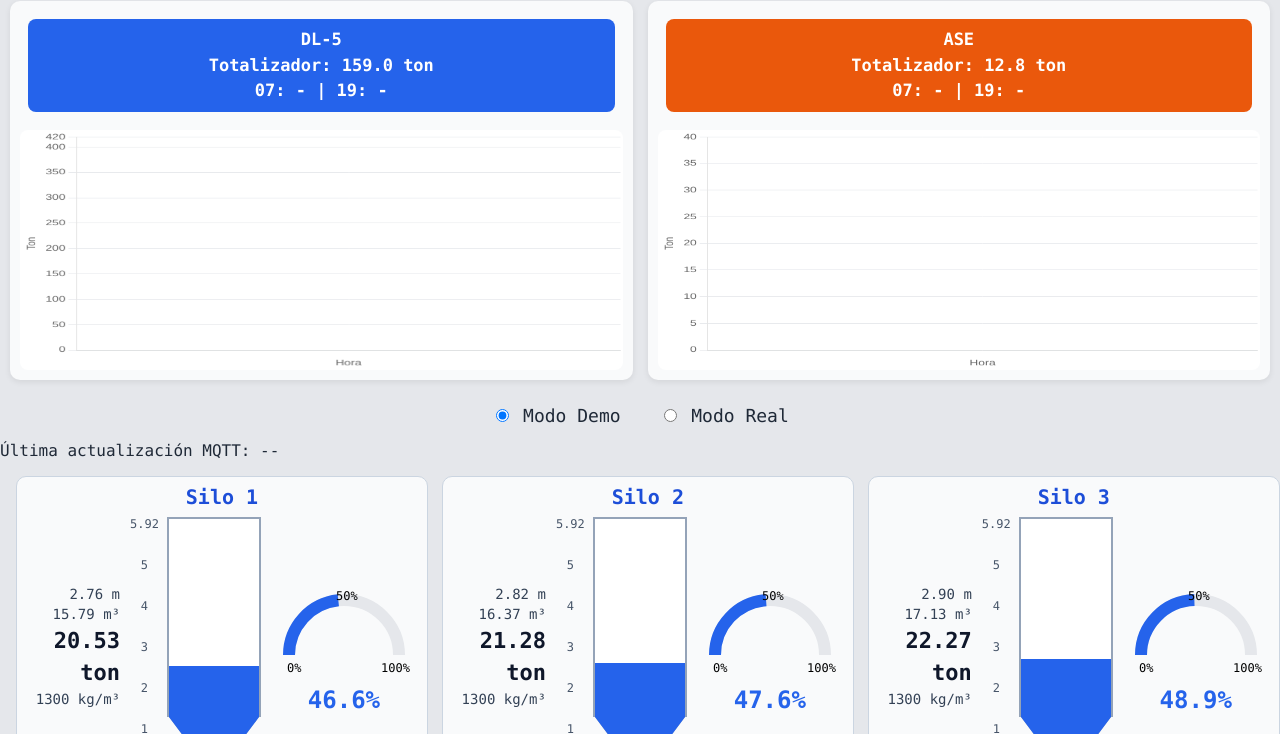
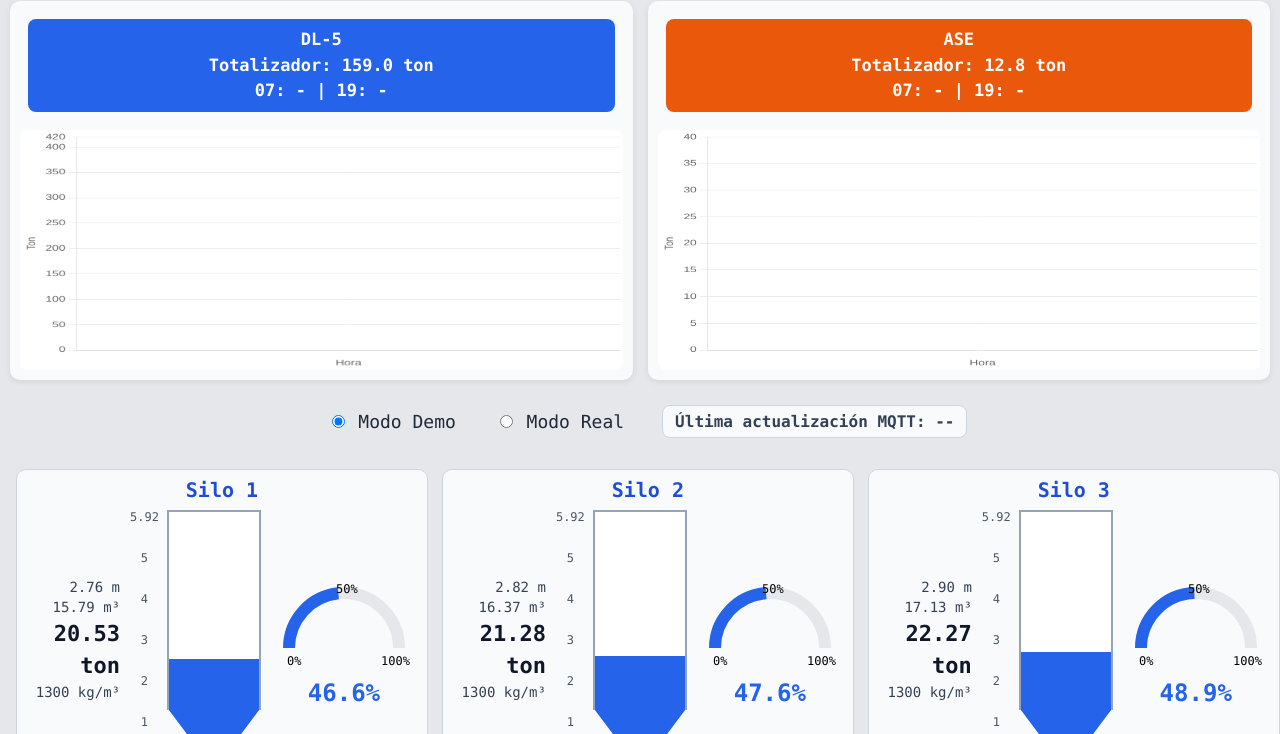
Before and after one commit to moyarzo/scada-silos, a website: page index.html in a window 1280 px wide. Shown: the part 66-800 px from the top of the page. Drawn offline with nearby package versions, Linux system fonts and the light colour scheme; some packages are replaced by stand-ins of ours; no server answers; a script that the page names is missing.

Commit message:
Update styles.css

```diff
--- a/styles.css
+++ b/styles.css
@@ -24,6 +24,7 @@
 .header h1 {
   margin: 0;
   font-size: 30px;
+  text-align: center;
 }
 
 .top-panel {
@@ -57,15 +58,33 @@
   border-radius: 8px;
 }
 
+.mode-bar {
+  display: flex;
+  justify-content: center;
+  align-items: center;
+  gap: 24px;
+  margin: 15px 0;
+  flex-wrap: wrap;
+}
+
 .mode-selector {
   text-align: center;
-  margin: 15px 0;
   font-size: 18px;
 }
 
 .mode-selector label {
   margin: 0 14px;
   cursor: pointer;
+}
+
+.mqtt-status {
+  font-size: 16px;
+  font-weight: bold;
+  color: #334155;
+  background: #f8fafc;
+  border: 1px solid #cbd5e1;
+  border-radius: 8px;
+  padding: 6px 12px;
 }
 
 .grid {
```
